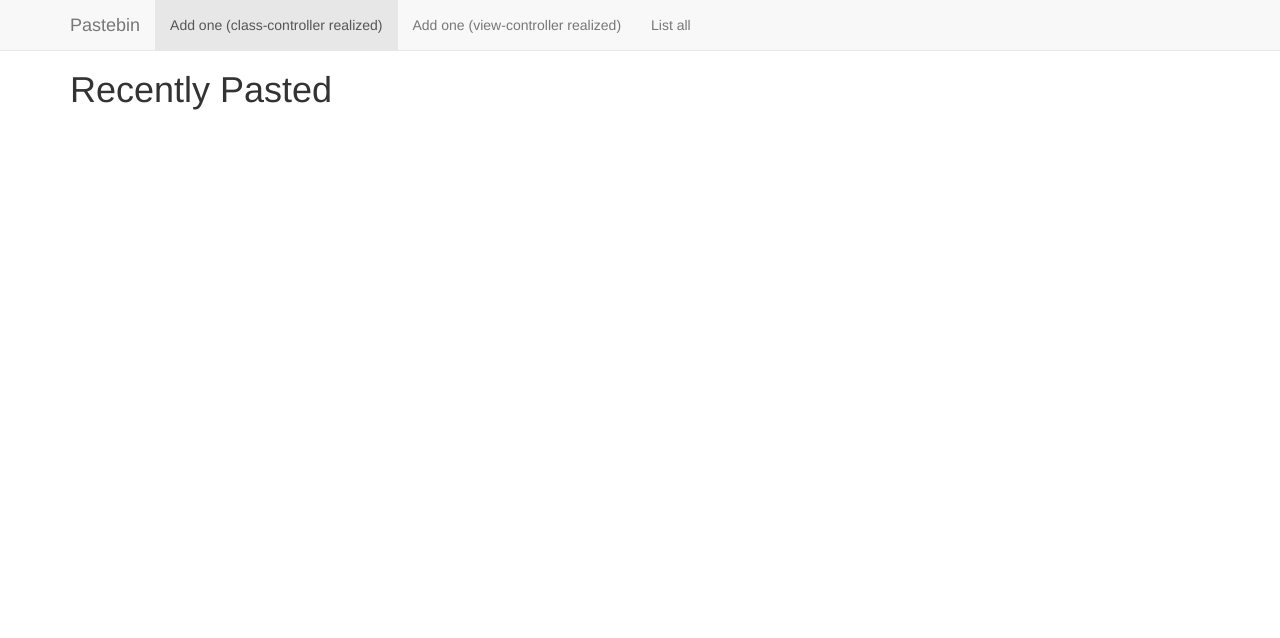
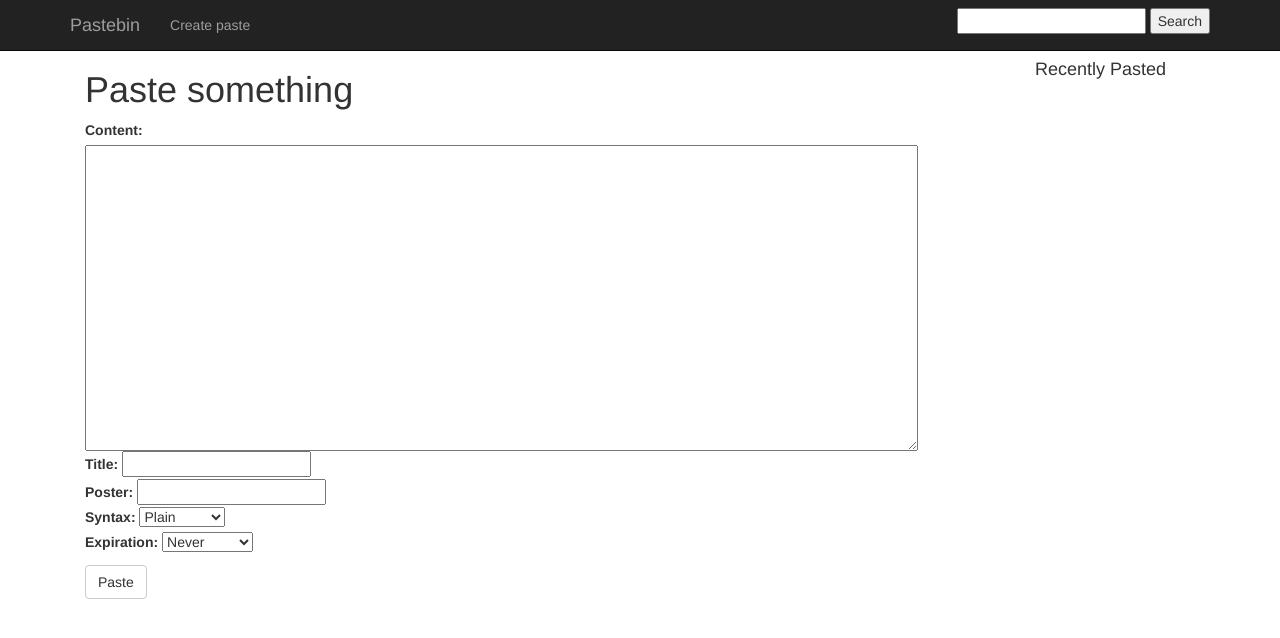
Before and after one commit to molotoko/pb2, a Django app: page / in a window 1280 px wide. Shown: the top 638 px of the page. Run offline with Django 3.2, Linux system fonts and the light colour scheme; data that the repository does not hold is empty; some libraries are stand-ins or nearby versions.

Commit message:
top menu fixed, main page changed, name format changed, base template updated

```diff
--- a/paste/admin.py
+++ b/paste/admin.py
@@ -2,7 +2,7 @@
 from paste.models import Paste
 
 class PasteAdmin(admin.ModelAdmin):
-    list_display = ('__unicode__', 'title', 'poster', 'syntax', 'timestamp')
+    list_display = ('__unicode__', 'title', 'poster', 'syntax', 'timestamp', 'expiration')
     list_filter = ('timestamp', 'syntax')
 
 admin.site.register(Paste, PasteAdmin)
--- a/paste/models.py
+++ b/paste/models.py
@@ -2,7 +2,7 @@
 #===========================================================
 
 from django.db import models
-from django.forms import ModelForm
+from django import forms
 from django.core.urlresolvers import reverse
 import datetime
 
@@ -17,19 +17,28 @@
         (4, "Javascript"),
         (5, "CSS"),
     )
+    EXPIRATION_CHOICES = (
+        (0, "Never"),
+        (1, "10 Minutes"),
+        (2, "1 Hour"),
+        (3, "1 Day"),
+        (4, "1 Week"),
+        (5, "2 Weeks"),
+        (6, "1 Month"),
+    )
 
     content = models.TextField()
     title = models.CharField(blank=True, max_length=30)
     syntax = models.IntegerField(choices=SYNTAX_CHOICES, default = 0)
     poster = models.CharField(blank=True, max_length=30)
+    expiration = models.IntegerField(choices=EXPIRATION_CHOICES, default = 0)
     timestamp = models.DateTimeField(default=datetime.datetime.now, blank=True)
 
     class Meta:
         ordering = ['-timestamp']
 
     def __unicode__(self):
-        return '"%s" (%s) by %s' % (self.title, self.SYNTAX_CHOICES[self.syntax][1], self.poster)
-            #("%s (%s)" % (self.title or "#%s" % self.id), self.get_syntax_display())
+        return '[%s] "%s"' % (self.SYNTAX_CHOICES[self.syntax][1], self.title)
 
     def get_absolute_url(self):
         return reverse('paste_detail', args=[str(self.id)])
@@ -37,8 +46,11 @@
 #===========================================================
 
 # Создание формы из модели Paste
-class PasteForm(ModelForm):
+class PasteForm(forms.ModelForm):
     class Meta:
         model = Paste
-        fields = ['content', 'title', 'poster', 'syntax']
+        fields = ['content', 'title', 'poster', 'syntax', 'expiration']
         exclude = ['timestamp']
+        widgets = {
+          'content': forms.Textarea(attrs={'rows':15, 'cols':100}),
+        }
--- a/pastebin/templates/base.html
+++ b/pastebin/templates/base.html
@@ -19,7 +19,7 @@
         <script language="javascript" src="/static/js/prism.js"></script>
     </head>
     <body>
-    <nav class="navbar navbar-default navbar-fixed-top">
+    <nav class="navbar navbar-inverse navbar-fixed-top">
       <div class="container">
 
           <div class="navbar-header">
@@ -28,18 +28,38 @@
 
           <div id="navbar" class="collapse navbar-collapse">
               <ul class="nav navbar-nav">
-                  <li class="active"><a href="/new/">Add one (class-controller realized)</a></li>
-                  <li><a href="/add/">Add one (view-controller realized)</a></li>
-                  <li><a href="/paste/">List all</a></li>
+                  {% block active-menu %}
+                      <li><a href="/add/">Create paste</a></li>
+                  {% endblock %}
               </ul>
+
+              {% if errors %}
+                {% for error in errors %}
+                    <p style="color: red;">{{ error }}</p>
+                {% endfor %}
+              {% endif %}
+              <form action="" method="get" class="navbar-form navbar-right" role="search">
+                  <input type="text" name="q">
+                  <input type="submit" value="Search">
+              </form>
           </div>
-
-
       </div>
     </nav>
 
     <div class="container">
-      {% block content %}{% endblock %}
+        <div class="col-md-9">
+            {% block content %}{% endblock %}
+        </div>
+        <div class="col-md-2 col-md-offset-1">
+              <div class="list-group">
+                  <h4>Recently Pasted</h4>
+                  <ol class="list-unstyled">
+                      {% for object in object_list %}
+                          <li><a href="{{ object.get_absolute_url }}">{{ object }}</a></li>
+                      {% endfor %}
+                  </ol>
+              </div>
+        </div>
     </div>
 
 
--- /dev/null
+++ b/pastebin/templates/pastebin/main.html
@@ -0,0 +1,25 @@
+{% extends "base.html" %}
+{% load staticfiles %}
+
+{% block title %}Create or view paste{% endblock %}
+{% block active-menu %}
+    <li class=><a href="/add/">Create paste</a></li>
+{% endblock %}
+
+{% block content %}
+<h1>Paste something</h1>
+    <form action="" method="POST" class="pasteform">
+        {% csrf_token %}
+        {% for field in form %}
+        <div class="fieldWrapper">
+            {{ field.errors }}
+            {{ field.label_tag }} {{ field }}
+        </div>
+        {% endfor %}
+
+            <button type="submit" class="btn btn-default navbar-btn">
+               Paste
+            </button>
+
+    </form>
+{% endblock %}
--- a/pastebin/templates/pastebin/paste_list.html
+++ b/pastebin/templates/pastebin/paste_list.html
@@ -1,5 +1,8 @@
 {% extends "base.html" %}
 {% block title %}Recently Pasted{% endblock %}
+
+{% block active-menu %}<li><a href="/add/">Create paste</a></li>{% endblock %}
+
 {% block content %}
 <h1>Recently Pasted</h1>
 <ul>
--- a/pastebin/urls.py
+++ b/pastebin/urls.py
@@ -15,16 +15,15 @@
 """
 from django.conf.urls import include, url
 from django.contrib import admin
-from views import paste_list, paste_detail, create_paste
-from paste import views
+from views import paste_list, paste_detail, create_paste, main, search
 import pastebin.views
 
 urlpatterns = [
     url(r'^admin/',                 include(admin.site.urls)),
-    url(r'^$',                      paste_list, name='paste_list'),
+    url(r'^$',                      main, name='main'),
     url(r'^paste/$',                paste_list, name='paste_list'),
     url(r'^(?P<object_id>\d+)/$',   paste_detail, name='paste_detail'),
     url(r'^add/$',                  create_paste),
-    url(r'^search/$',               views.search),
+    url(r'^search/$',               search),
     url(r'^new/$',                  pastebin.views.CreatePasteView.as_view(), name='paste_new')
 ]
--- a/pastebin/views.py
+++ b/pastebin/views.py
@@ -1,4 +1,5 @@
 __author__ = 'lisa'
+# -*- coding: utf-8 -*-
 
 #====================================================================
 
@@ -14,7 +15,7 @@
 def paste_list(request):
     #object = Paste.objects.get(id=object_id)
     object_list = Paste.objects.all()
-    return render_to_response('paste_list.html', {'object_list': object_list})
+    return render_to_response('base.html', {'object_list': object_list})
 
 #====================================================================
 
@@ -26,13 +27,16 @@
 
 @csrf_exempt
 def create_paste(request):
-    form = PasteForm()
     if request.method == "POST":
+        form = PasteForm(request.POST)
         if form.is_valid():
             form.save()
             return HttpResponseRedirect('/')
+    else:
+        form = PasteForm()
+    object_list = Paste.objects.all()
 
-    return render_to_response('paste_form.html', {'form': form})
+    return render_to_response('paste_form.html', {'object_list': object_list, 'form': form})
 
 #====================================================================
 
@@ -43,3 +47,33 @@
 
     def get_success_url(self):
         return reverse('paste_list')
+
+#====================================================================
+
+@csrf_exempt
+def main(request):
+    if request.method == "POST":
+        form = PasteForm(request.POST)
+        if form.is_valid():
+            form.save()
+            return HttpResponseRedirect('/')
+    else:
+        form = PasteForm()
+    object_list = Paste.objects.all()
+    return render_to_response('main.html', {'object_list': object_list, 'form': form})
+
+#====================================================================
+
+def search(request):
+    errors = []
+    if 'q' in request.GET:
+        q = request.GET['q']
+        if not q:
+            errors.append('Введите поисковый запрос.')
+        elif len(q) > 20:
+            errors.append('Введите не более 20 символов.')
+        else:
+            pasts = Paste.objects.filter(title__icontains=q)
+            return render_to_response('search_results.html', {'pasts': pasts, 'query': q})
+
+    return render_to_response('base.html', {'errors': errors})
```
Also changed, not shown: paste/views.py (deleted, +0 -22 lines), pastebin/templates/pastebin/paste_form.html (+6 -8 lines), paste/migrations/0004_auto_20151109_1331.py (added), paste/migrations/0005_paste_expiration.py (added).
